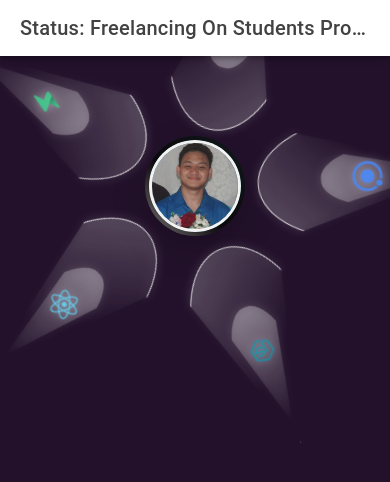
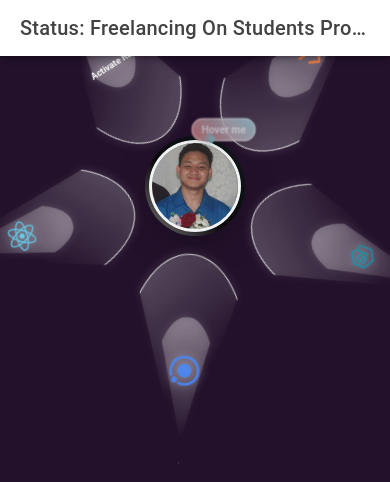
Before and after one commit to ArkDriveDev/Portfolio, a React (Vite) app: page /home in a window 390 px wide. Shown: the top 482 px of the page. Built offline with nearby package versions, Linux system fonts and the light colour scheme.

Commit message:
Added a label to each icons

```diff
--- a/src/CSS/Avatar.css
+++ b/src/CSS/Avatar.css
@@ -32,8 +32,17 @@
   display: flex;
   justify-content: center;
   align-items: center;
-  overflow: hidden;
-  animation: spinFlower 150s linear infinite;
+  overflow: visible;
+  animation: spinFlower 50s linear infinite;
+}
+
+.petal-content {
+  position: relative;
+  display: flex;
+  flex-direction: column;
+  align-items: center;
+  justify-content: center;
+  transform: translateY(-40%);
 }
 
 .petal-icon {
@@ -41,13 +50,13 @@
   height: 35%;
   object-fit: contain;
   opacity: 0.85;
-  transform: translateY(-10%);
   transition: all 0.3s ease;
-  animation: counterSpin 150s linear infinite;
+  animation: counterSpin 50s linear infinite;
+  z-index: 2;
 }
 
 .petal:hover .petal-icon {
-  transform: translateY(-10%) scale(1.15);
+  transform: scale(1.15);
   opacity: 1;
   animation-play-state: paused;
 }
@@ -62,6 +71,28 @@
   background: linear-gradient(to bottom, transparent, rgba(255, 255, 255, 0.3));
   clip-path: polygon(50% 0%, 0% 100%, 100% 100%);
   border-radius: 50% 50% 50% 50%;
+}
+
+/* Petal labels */
+/* Petal labels */
+.petal-label {
+  position: absolute;
+  top: 100%;
+  margin-top: 10px;
+  color: white;
+  font-size: 10px; /* Reduced from 12px */
+  font-weight: 600;
+  text-align: center;
+  padding: 4px 8px; /* Reduced padding */
+  opacity: 0;
+  transition: opacity 0.5s ease;
+  pointer-events: none; /* Fixed the invalid property value */
+  white-space: nowrap;
+  z-index: 10;
+}
+
+.petal-label.visible {
+  opacity: 1;
 }
 
 /* Initial positions for petals */
@@ -96,12 +127,12 @@
 }
 
 /* Counter-rotation for icons to keep them upright */
-@keyframes counterSpin {
+@keyframes counter极in {
   0% {
-    transform: translateY(-10%) rotate(0deg);
+    transform: rotate(0deg);
   }
   100% {
-    transform: translateY(-10%) rotate(-360deg);
+    transform: rotate(-360deg);
   }
 }
 
@@ -175,7 +206,7 @@
 }
 
 .avatar.large {
-  --size: 200px;
+  --size: 200极;
   width: var(--size);
   height: var(--size);
 }
@@ -200,8 +231,8 @@
   filter: brightness(1.1);
 }
 
-.avatar:hover ~ .flower-wrapper .elegant-flower .petal {
-  animation: petalGlow 2s infinite, spinFlower 150s linear infinite;
+.avatar:hover ~ .flower-wrapper .elegant-flower .pet极 {
+  animation: petalGlow 2s infinite, spinFlower 50s linear infinite;
 }
 
 .avatar:active {
@@ -252,7 +283,7 @@
   right: -25px;
   background: linear-gradient(45deg, #ff6b6b, #98e6f0, #96ceb4);
   background-size: 300% 300%;
-  animation: gradientShift 3s ease infinite, blinkFade 极s ease-in-out infinite;
+  animation: gradientShift 3s ease infinite, blinkFade 2s ease-in-out infinite;
   color: white;
   padding: 8px 12px;
   border-radius: 20px;
@@ -302,7 +333,7 @@
 
   50% {
     transform: scale(1.06);
-    box-shadow: 0 18px 40px rgba(79, 205, 196, 极.5);
+    box-shadow: 0 18px 40px rgba(79, 205, 196, 0.5);
   }
 
   100% {
@@ -314,12 +345,12 @@
 @keyframes petalGlow {
   0%, 100% {
     border-color: rgba(255, 255, 255, 0.8);
-    box-shadow: 0 0 5px rgba(255, 255, 255, 0.3);
+    box-shadow: 0 0 5px rgba(255, 255, 255, 极.3);
   }
 
   50% {
     border-color: rgba(255, 255, 255, 1);
-    box-shadow: 0 0 15px rgba(255, 255, 255, 0.6);
+    box-shadow: 0 极 15px rgba(255, 255, 255, 0.6);
   }
 }
 
@@ -416,6 +447,12 @@
     height: 30%;
   }
 
+  .petal-label {
+    font-size: 10px;
+    padding: 4px 8px;
+    margin-top: 8px;
+  }
+
   .status-indicator {
     width: 16px;
     height: 16px;
@@ -472,6 +509,12 @@
     height: 25%;
   }
 
+  .petal-label {
+    font-size: 9px;
+    padding: 3px 6px;
+    margin-top: 6px;
+  }
+
   .status-indicator {
     width: 14px;
     height: 14px;
--- a/src/components/Avatar.tsx
+++ b/src/components/Avatar.tsx
@@ -1,4 +1,4 @@
-import React from 'react';
+import React, { useState, useEffect } from 'react';
 import { IonAvatar } from '@ionic/react';
 import '../CSS/Avatar.css';
 
@@ -10,31 +10,101 @@ import NodeJsIcon from './images/Nodejs.png';
 import ReactIcon from './images/React.png';
 import SupabaseIcon from './images/Supabase.png';
 
+interface AvatarProps {
+  imageUrl?: string;
+  altText?: string;
+  size?: 'small' | 'medium' | 'large';
+  className?: string;
+  onClick?: () => void;
+  status?: 'online' | 'offline' | 'busy' | 'away';
+  pulse?: boolean;
+  glowing?: boolean;
+  showHoverPrompt?: boolean;
+}
+
 const petalIcons = [
-  { src: CodingOutlineIcon, alt: 'Coding' },
-  { src: IonicIcon, alt: 'Ionic' },
-  { src: NodeJsIcon, alt: 'Node.js' },
-  { src: ReactIcon, alt: 'React' },
-  { src: SupabaseIcon, alt: 'Supabase' }
+  { src: CodingOutlineIcon, alt: 'Coding', label: 'Coding is life' },
+  { src: NodeJsIcon, alt: 'Node.js', label: 'Npm install' },
+  { src: IonicIcon, alt: 'Ionic', label: 'Ionic start' },
+  { src: ReactIcon, alt: 'React', label: 'Dynamic Rendering' },
+  { src: SupabaseIcon, alt: 'Supabase', label: 'Activate RLS' }
 ];
 
-const Avatar: React.FC = () => {
+const Avatar: React.FC<AvatarProps> = ({
+  imageUrl = Avatarpic,
+  altText = 'User avatar',
+  size = 'medium',
+  className = '',
+  onClick,
+  status,
+  pulse = false,
+  glowing = false,
+  showHoverPrompt = true
+}) => {
+  const [isHovered, setIsHovered] = useState(false);
+  const [rotationProgress, setRotationProgress] = useState(0);
+  const sizeClass = `avatar ${size}`;
+  const pulseClass = pulse ? 'pulse' : '';
+  const glowingClass = glowing ? 'glowing' : '';
+  const statusClass = status ? `status-${status}` : '';
+
+  // Calculate which petal is at the top based on rotation progress
+useEffect(() => {
+  const interval = setInterval(() => {
+    // Update rotation progress counter-clockwise (0 to 1)
+    setRotationProgress(prev => (prev - 0.001 + 1) % 1);
+  }, 50);
+
+  return () => clearInterval(interval);
+}, []);
+  // Calculate active index based on rotation (each petal gets 72 degrees = 0.2 of rotation)
+  const activeIndex = Math.floor(rotationProgress * 5) % 5;
+
   return (
-    <div className="avatar-container">
+    <div
+      className="avatar-container"
+      onMouseEnter={() => setIsHovered(true)}
+      onMouseLeave={() => setIsHovered(false)}
+    >
       <div className="flower-wrapper">
         <div className="elegant-flower">
           {petalIcons.map((icon, i) => (
             <div key={i} className={`petal p${i + 1}`}>
-              <img src={icon.src} alt={icon.alt} className="petal-icon" />
+              <div className="petal-content">
+                <img src={icon.src} alt={icon.alt} className="petal-icon" />
+                <div className={`petal-label ${i === activeIndex ? 'visible' : ''}`}>
+                  {icon.label}
+                </div>
+              </div>
             </div>
           ))}
         </div>
 
         {/* Avatar in center */}
-        <IonAvatar className="avatar medium">
-          <img src={Avatarpic} alt="User avatar" />
+        <IonAvatar
+          className={`${sizeClass} ${pulseClass} ${glowingClass} ${className}`}
+          onClick={onClick}
+        >
+          <img
+            src={imageUrl}
+            alt={altText}
+            onError={(e) => {
+              const target = e.target as HTMLImageElement;
+              target.src = Avatarpic;
+            }}
+          />
         </IonAvatar>
       </div>
+
+      {status && (
+        <div className={`status-indicator ${statusClass}`} />
+      )}
+
+      {showHoverPrompt && !isHovered && (
+        <div className="hover-popover">
+          Hover me
+        </div>
+      )}
     </div>
   );
 };
```
